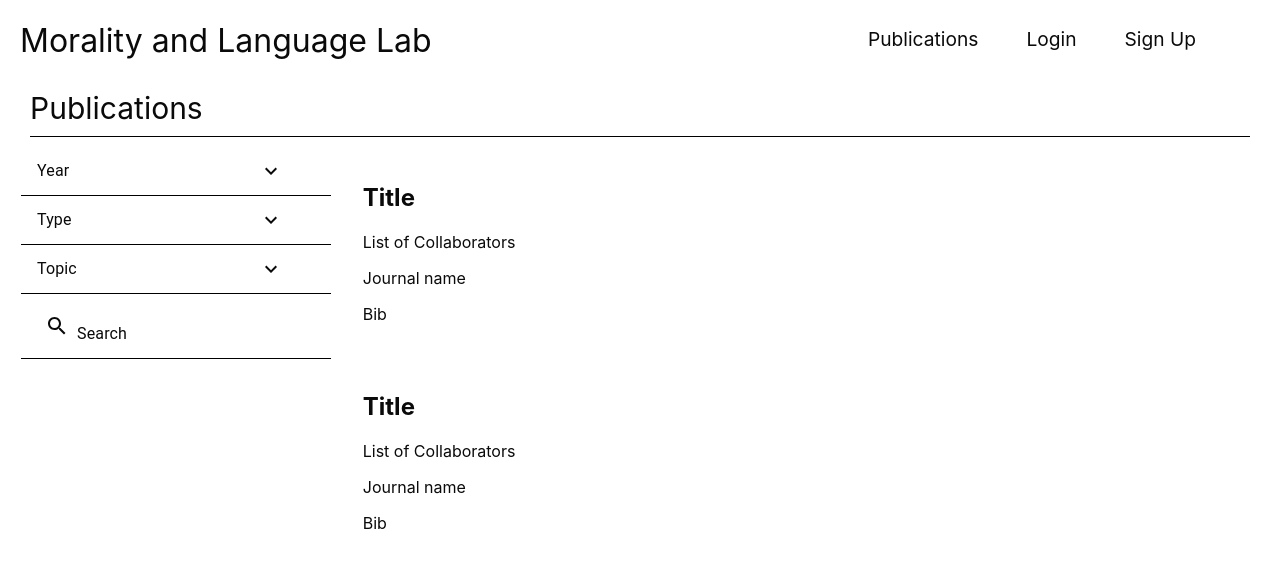
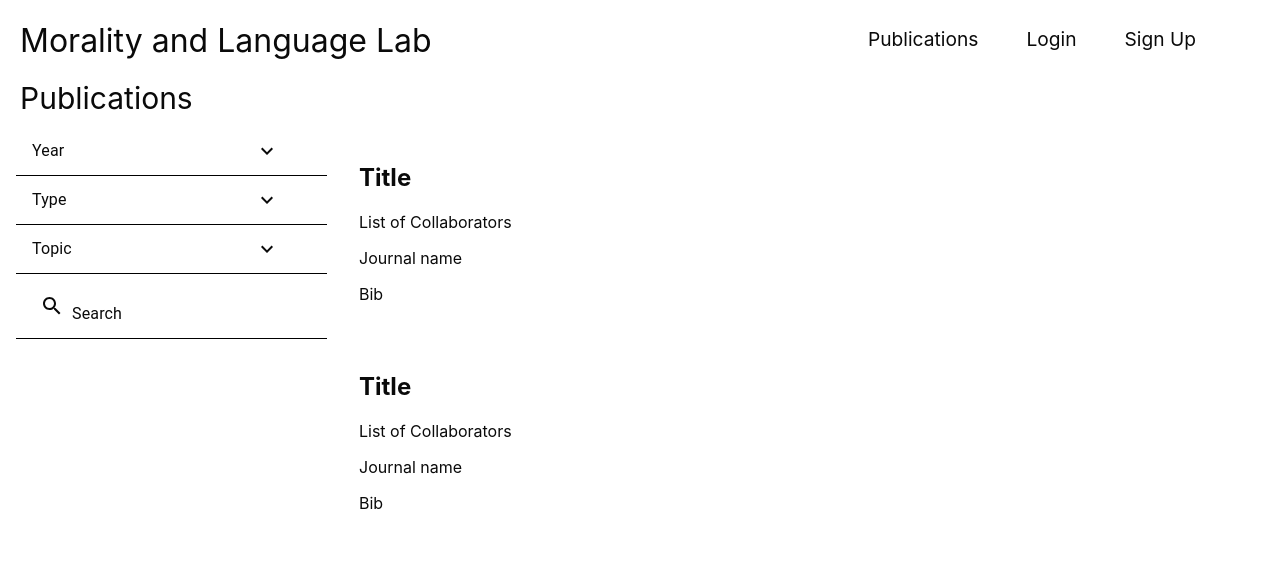
Before and after one commit to AaryaDevnani/MOLA-LAB-Challenge, a React (Create React App) app: page / in a window 1280 px wide. Shown: the top 568 px of the page. Built offline with nearby package versions, Linux system fonts and the light colour scheme.

Commit message:
Fixed CSS issues with login, signup and set password page

```diff
--- a/src/components/login.js
+++ b/src/components/login.js
@@ -14,7 +14,6 @@ function Login() {
   return (
     <div>
         <Container component="main" maxWidth="xs">
-        <CssBaseline />
         <Box
           sx={{
             marginTop: 8,
@@ -73,7 +72,6 @@ function Login() {
             </Grid>
           </Box>
         </Box>
-        {/* <Copyright sx={{ mt: 8, mb: 4 }} /> */}
       </Container>
     </div>
 
--- a/src/components/setPassword.js
+++ b/src/components/setPassword.js
@@ -9,7 +9,6 @@ function SetPassword() {
   return (
     <div>
         <Container component="main" maxWidth="xs">
-        <CssBaseline />
         <Box
           sx={{
             marginTop: 8,
--- a/src/components/signUp.js
+++ b/src/components/signUp.js
@@ -12,9 +12,7 @@ import Container from '@mui/material/Container';
 function SignUp() {
   return (
     <div>
-
         <Container component="main" maxWidth="xs">
-        <CssBaseline />
         <Box
           sx={{
             marginTop: 8,
--- a/src/components/styles/home.css
+++ b/src/components/styles/home.css
@@ -1,8 +1,8 @@
 .gridStart{
-    margin-left: 25px!important;
+    margin-left: 20px!important;
 }
 .title{
-    margin:10px;
+    /* margin:5px; */
     font-size: 30px;
     border-bottom: 1px solid black;
     border-width: 100%;
```
